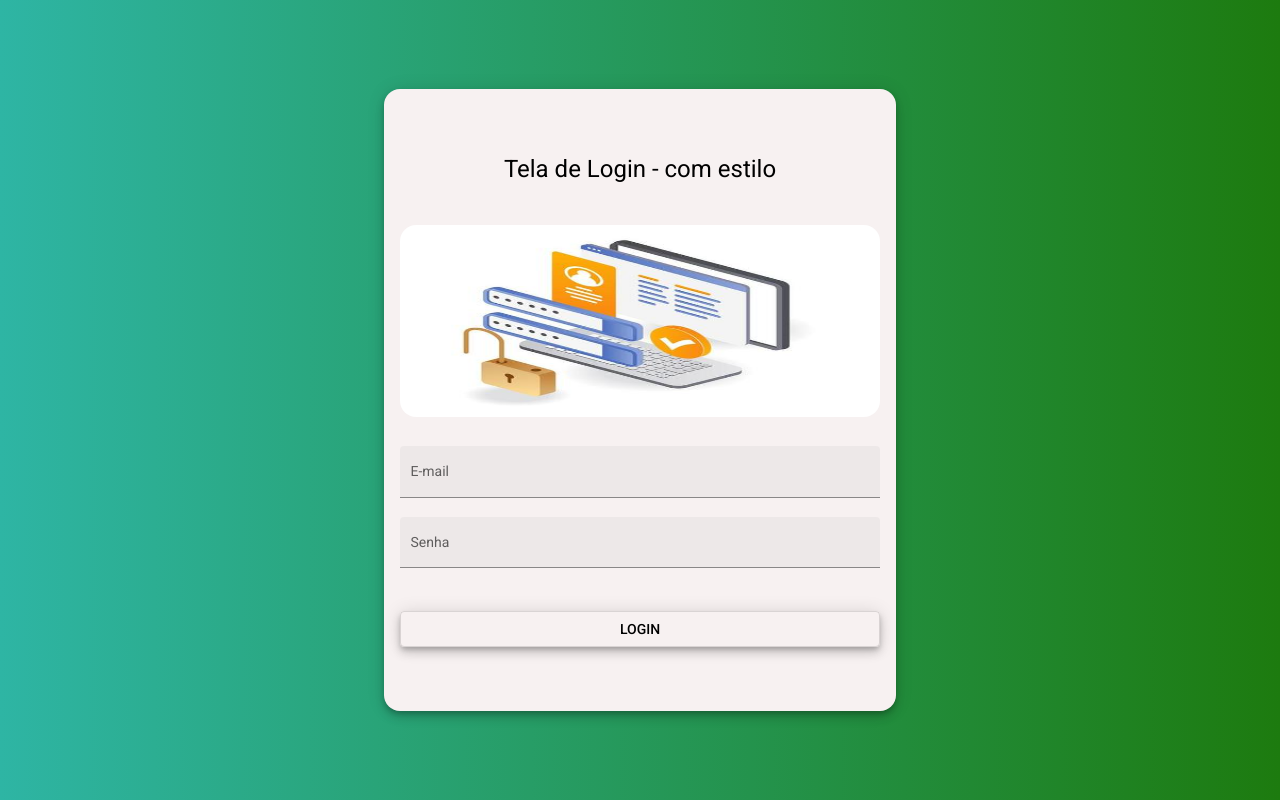
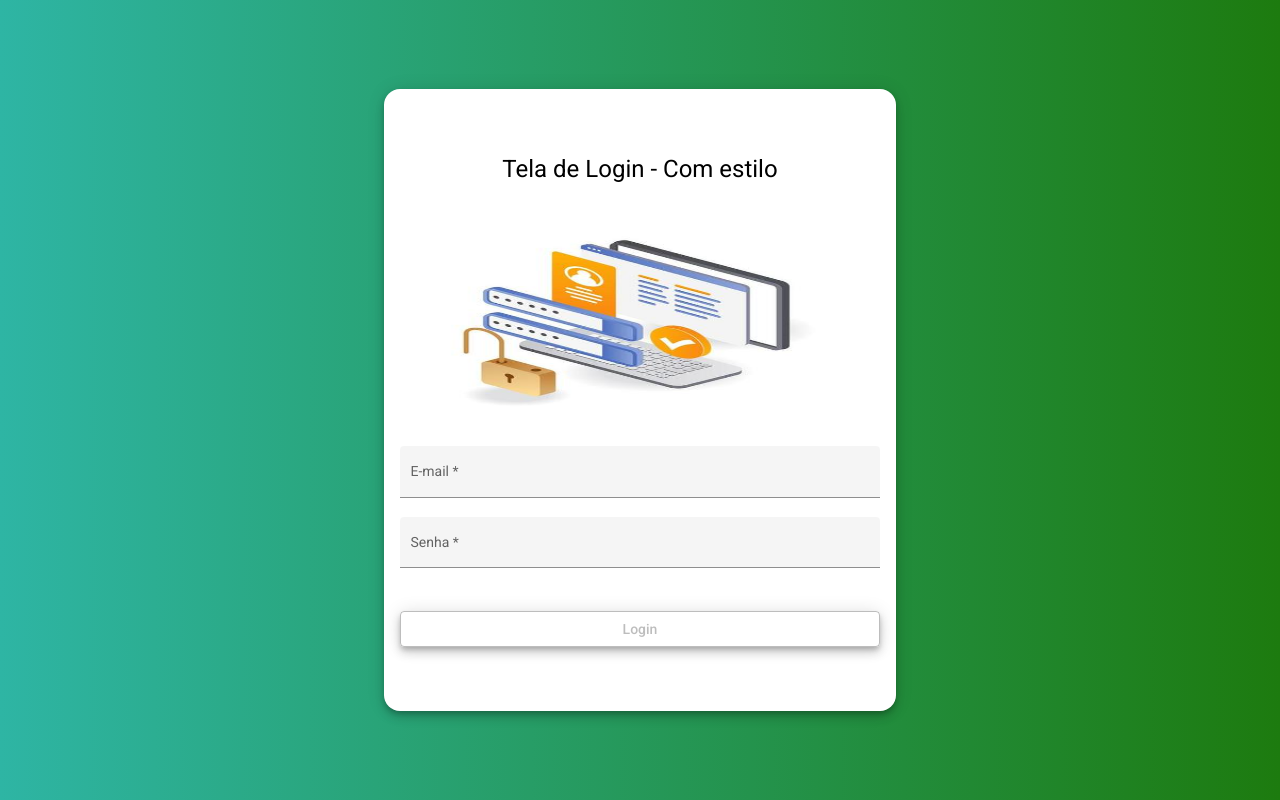
Before and after one commit to TZappiello/Projeto-Fullstack-FrontEnd, an Angular app: page /login in a window 1280 px wide. Built offline with nearby package versions, Linux system fonts and the light colour scheme.

Commit message:
Validação do formulário de login

```diff
--- a/src/app/components/login/login.component.css
+++ b/src/app/components/login/login.component.css
@@ -11,7 +11,7 @@
     width: 30rem;
     margin: auto;
     padding: 4rem 1rem;
-    background-color: rgb(247, 241, 241);
+    background-color: #FFFFFF;
     border-radius: 1rem;
 }
 
--- a/src/app/components/login/login.component.html
+++ b/src/app/components/login/login.component.html
@@ -1,21 +1,33 @@
 <div class="container">
     <form class="form mat-elevation-z6">
 
-      <h1>Tela de Login - com estilo</h1>
+      <h1>Tela de Login - Com estilo</h1>
 
       <img src="assets/img/img-login.jpg" alt="Tela de Login - com estil">
 
         <mat-form-field class="full-width" appearance="fill">
           <mat-label>E-mail</mat-label>
-          <input matInput placeholder="Ex. abc@mail.com">
+          <input
+          [formControl]="email"
+          required
+          [(ngModel)]="credenciais.email"
+          name="email"
+          matInput
+          placeholder="Ex. abc@mail.com">
         </mat-form-field>
 
         <mat-form-field class="full-width" appearance="fill">
             <mat-label>Senha</mat-label>
-            <input ty matInput placeholder="Ex. Abc1234">
+            <input
+            [formControl]="senha"
+            required
+            [(ngModel)]="credenciais.senha"
+            name="senha"
+            type="password"
+            ty matInput placeholder="Ex. Abc1234">
           </mat-form-field>
 
-          <button class="full-width mat-elevation-z6" mat-stroked-button>LOGIN</button>
+          <button [disabled]="!validarCampos()" class="full-width mat-elevation-z6" mat-stroked-button>Login</button>
       </form>
 
 </div>
--- a/src/app/components/login/login.component.ts
+++ b/src/app/components/login/login.component.ts
@@ -1,4 +1,6 @@
 import { Component, OnInit } from '@angular/core';
+import { FormControl, Validators } from '@angular/forms';
+import { Credenciais } from 'src/app/models/credenciais';
 
 @Component({
   selector: 'app-login',
@@ -7,9 +9,23 @@
 })
 export class LoginComponent implements OnInit {
 
+  credenciais: Credenciais = {
+    email: '',
+    senha: ''
+  }
+
+  email = new FormControl(null, Validators.email);
+  senha = new FormControl(null, Validators.minLength(4));
   constructor() { }
 
   ngOnInit(): void {
   }
 
+  validarCampos():boolean{
+    if(this.email.valid && this.senha.valid){
+      return true;
+    }
+    return false;
+  }
+
 }
--- /dev/null
+++ b/src/app/models/credenciais.ts
@@ -0,0 +1,4 @@
+export interface Credenciais {
+    email: string;
+    senha: string;
+}
```
